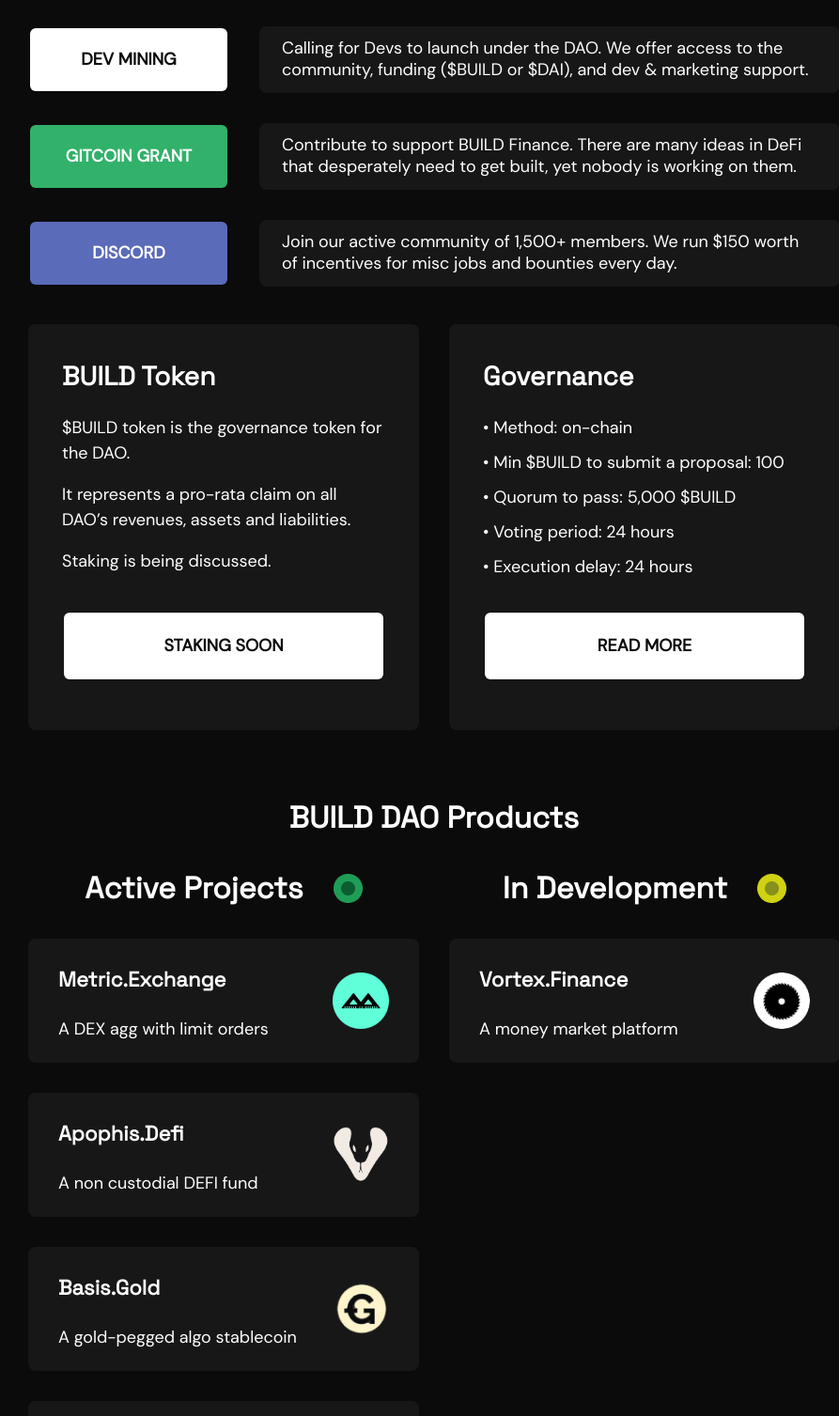
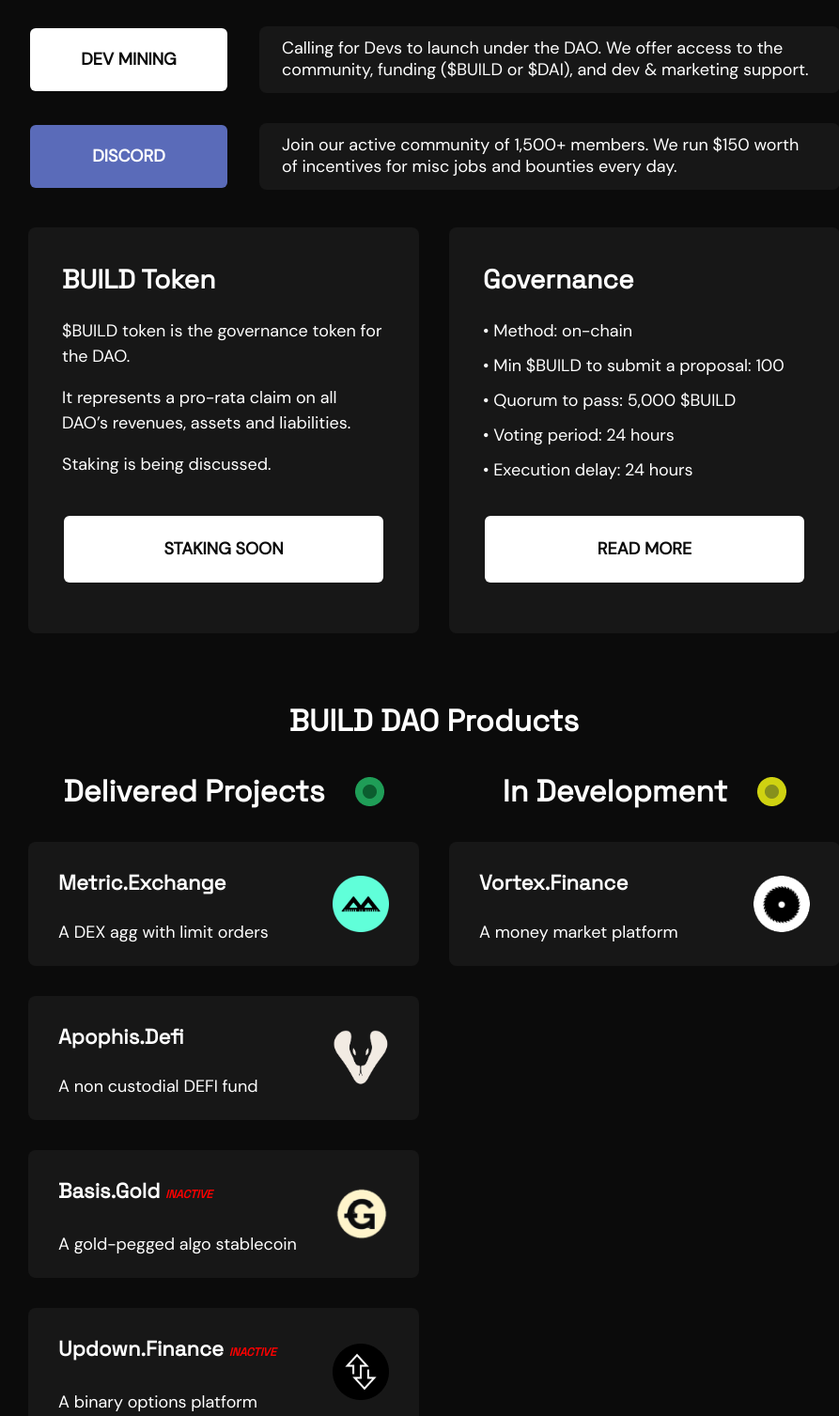
Before and after one commit to Top29411/building-webste, a plain HTML site: page index.html in a window 1280 px wide. Shown: the part 740-2247 px from the top of the page at 94% size, without its empty margins (178-1071 px from the left). Drawn offline with Linux system fonts and the light colour scheme.

Commit message:
[update] Tag inactive projects + remove gitcoing section

```diff
--- a/css/main.css
+++ b/css/main.css
@@ -374,6 +374,12 @@ body {
   justify-content: space-between;
 }
 
+#content .projects-area .projects-textbox .inactive-tag {
+  color: red;
+  font-size: 12px;
+  font-style: italic;
+}
+
 #content .projects-area .projects-block:not(:last-child) {
   margin-right: 32px;
 }
--- a/index.html
+++ b/index.html
@@ -80,12 +80,6 @@
                     </div>
                 </div>
                 <div class="cta-wrapper">
-                    <a href="https://gitcoin.co/grants/1906/build-finance-dao" class="btn btn-green cta-btn" target="_blank" rel="noopener noreferrer">GITCOIN GRANT</a>
-                    <div class="box cta-box">
-                        Contribute to support BUILD Finance. There are many ideas in DeFi that desperately need to get built, yet nobody is working on them.
-                    </div>
-                </div>
-                <div class="cta-wrapper">
                     <a href="https://discord.gg/FN3sNSE" class="btn btn-blue cta-btn" target="_blank" rel="noopener noreferrer">DISCORD</a>
                     <div class="box cta-box">
                         Join our active community of 1,500+ members. We run $150 worth of incentives for misc jobs and bounties every day.
@@ -130,7 +124,7 @@
                 <h3 class="title">BUILD DAO Products</h3>
                 <div class="projects-wrapper">
                     <div class="projects-block">
-                        <h3 class="title">Active Projects <i class="icon icon-active-projects"></i></h3>
+                        <h3 class="title">Delivered Projects <i class="icon icon-active-projects"></i></h3>
                         <a href="http://metric.exchange/" class="box projects-box" target="_blank" rel="noopener noreferrer">
                             <div class="projects-textbox">
                                 <h4>Metric.Exchange</h4>
@@ -147,14 +141,14 @@
                         </a>
                         <a href="https://basis.gold/" class="box projects-box" target="_blank" rel="noopener noreferrer">
                             <div class="projects-textbox">
-                                <h4>Basis.Gold</h4>
+                                <h4>Basis.Gold <span class="inactive-tag">INACTIVE</span></h4>
                                 <p>A gold-pegged algo stablecoin</p>
                             </div>
                             <img src="images/basis-gold-logo.png" alt="Basis.Gold">
                         </a>
                         <a href="http://updown.finance/" class="box projects-box" target="_blank" rel="noopener noreferrer">
                             <div class="projects-textbox">
-                                <h4>Updown.Finance</h4>
+                                <h4>Updown.Finance <span class="inactive-tag">INACTIVE</span></h4>
                                 <p>A binary options platform</p>
                             </div>
                             <img src="images/updown-logo.png" alt="updown.finance">
```
